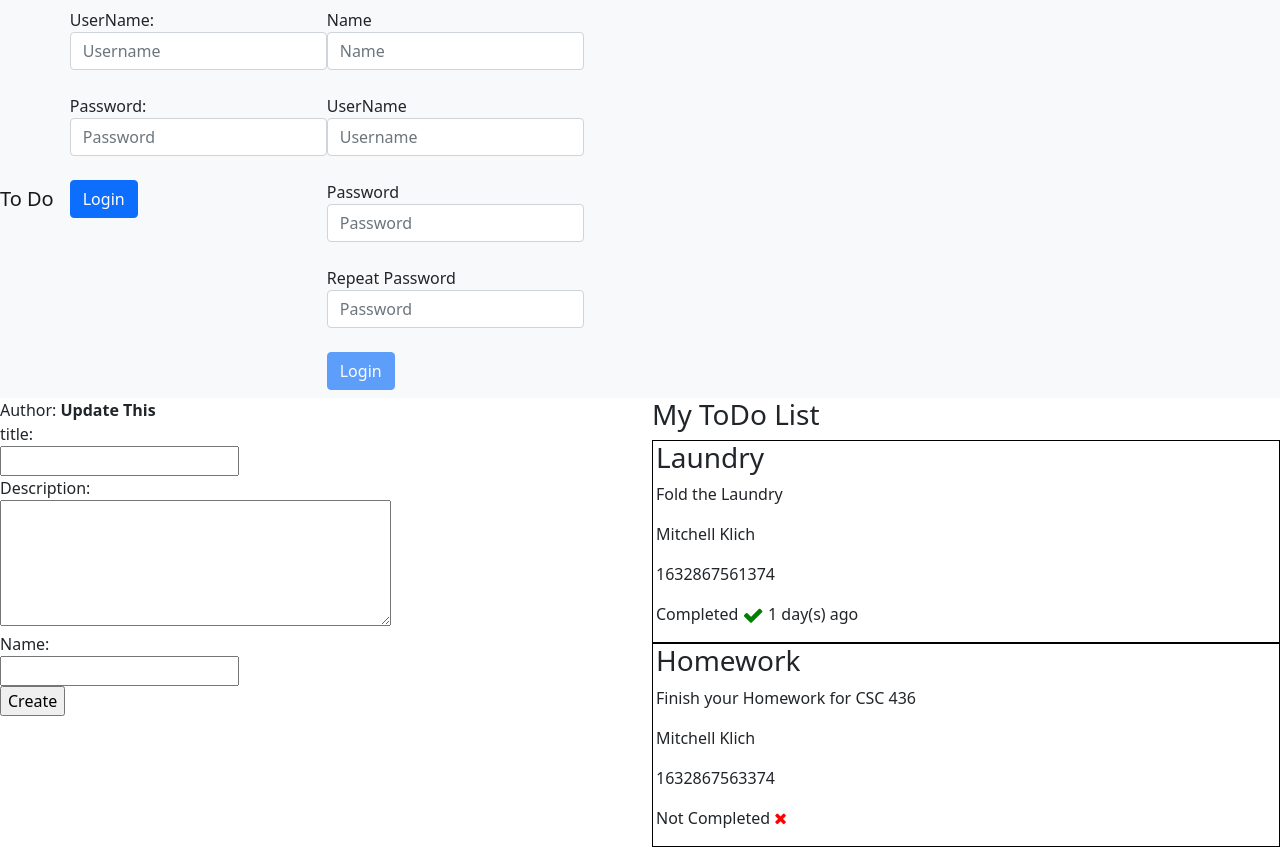
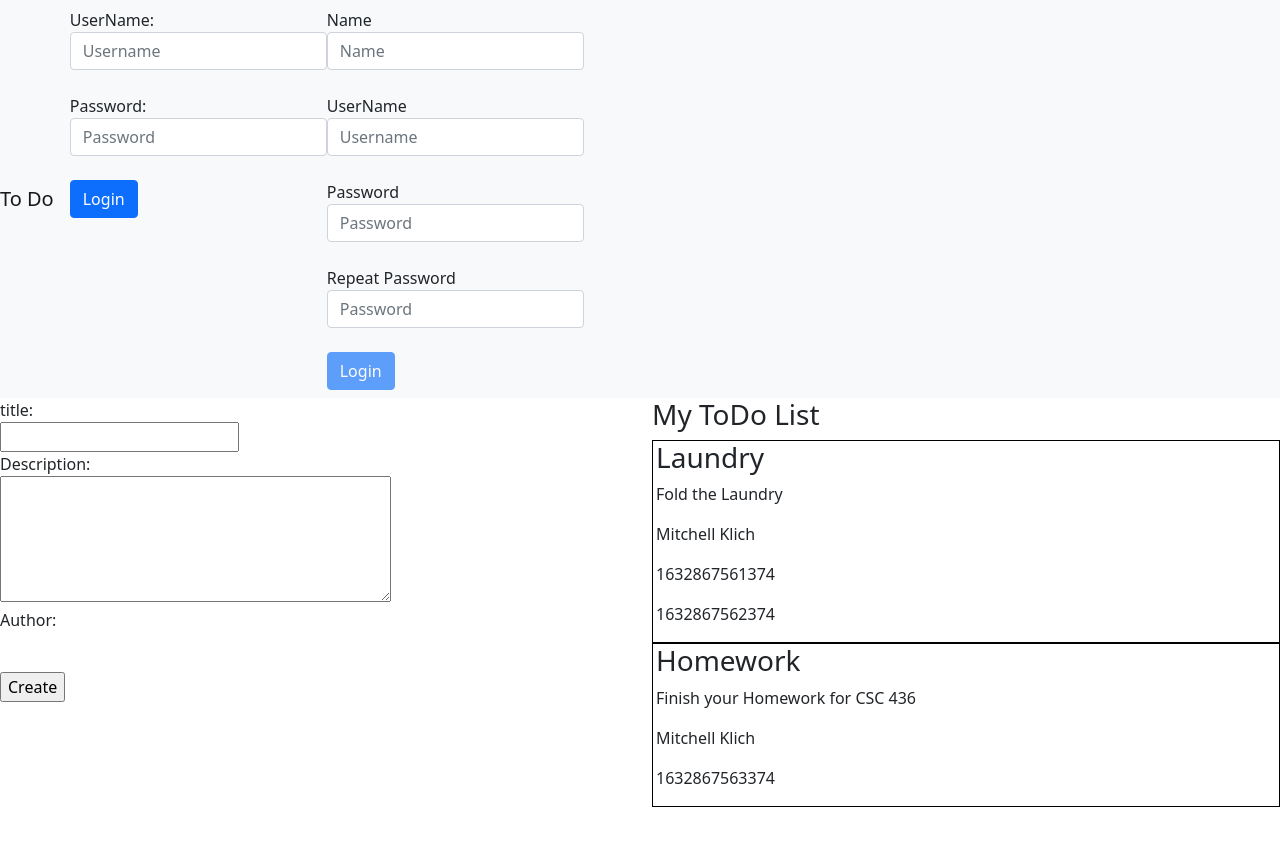
Before and after one commit to mklic17/Todo-List-React, a React (Create React App) app: page / in a window 1280 px wide. After the commit the page ends 807 px from the top, so only its background shows below. Built offline with nearby package versions, Linux system fonts and the light colour scheme.

Commit message:
updated toDo functionality to use a reducer, next things to implement will be Update and Delete

```diff
--- a/src/App.js
+++ b/src/App.js
@@ -1,8 +1,8 @@
-import React, { useReducer } from 'react'
+import React, { useState, useReducer } from 'react'
 import Navbar from './fragments/navbar'
-import List from './todo/List'
-import CreateListEntry from './todo/CreateListEntry'
-import Reducer from './Reducer'
+import ToDoList from './todo/ToDoList'
+import CreateToDoEntry from './todo/CreateToDoEntry'
+import appReducer from './Reducer'
 
 function App() {
   const toDoListItems = [
@@ -11,32 +11,29 @@ function App() {
       description: "Fold the Laundry",
       createdBy: "Mitchell Klich",
       createdDate: 1632867561374,
-      complete: true,
-      dateCompleted: 1632867562374
+      completedDate: 1632867562374
     },
     {
       title: "Homework",
       description: "Finish your Homework for CSC 436",
       createdBy: "Mitchell Klich",
       createdDate: 1632867563374,
-      complete: false,
-      dateCompleted: 0
+      completedDate: null
     }
   ]
 
-  const [state, dispatch] = useReducer(Reducer, {user: ''});
-  const { user } = state; // Define the starting state
-
+  const [state, dispatch] = useReducer(appReducer, {user: '', toDo: toDoListItems});
+  const { user, toDo } = state; // Define the starting state
 
   return (
     <div>
-      <Navbar user={user} dispatchUser={dispatch}/>
+      <Navbar user={ user } dispatchUser={ dispatch }/>
       <div class="row">
            <div class="col-md-6">
-            <CreateListEntry user="Update This"/>
+            <CreateToDoEntry user={ user } dispatchPosts={ dispatch }/>
           </div>
           <div class="col-md-6">
-            <List listEntrys={toDoListItems} />
+            <ToDoList posts={ toDo } />
           </div>
 
       </div>
--- a/src/Reducer.js
+++ b/src/Reducer.js
@@ -1,6 +1,7 @@
 export default function appReducer(state, action) {
     return {
-        user: userReducer(state.user, action)
+        user: userReducer(state.user, action),
+        toDo: toDoReducer(state.toDo, action)
     }
 }
 
@@ -18,3 +19,22 @@ function userReducer(state, action) {
     }
 
 }
+
+function toDoReducer(state, action) {
+    switch (action.type) {
+        case 'CREATE_TODO':
+            const newToDo = {
+                title: action.title,
+                description: action.description,
+                createdBy: action.createdBy,
+                createdDate: action.createdDate,
+                completedDate: action.completedDate
+            }
+            return [newToDo, ...state];
+        case 'TOGGLE_TODO':
+        case 'DELETE_TODO':
+
+        default:
+            return state;
+    }
+}
--- a/src/todo/CreateListEntry.js
+++ /dev/null
@@ -1,28 +0,0 @@
-import React from 'react'
-
-export default function CreateListEntry ({user}) {
-     return (
-          <form onSubmit={e => e.preventDefault()}>
-
-             <div>Author: <b>{user}</b></div>
-
-             <div>
-                <label htmlFor="create-title">title:</label>
-                 <br/>
-                 <input type="text" name="create-title" id="create-title"/>
-                 <br/>
-                 <label htmlFor="create-description">Description:</label>
-                 <br/>
-                 <textArea type="text" name="create-description" id="create-description" cols="40" rows="5"/>
-                 <br/>
-                 <label htmlFor="create-by">Name:</label>
-                 <br/>
-                 <input type="text" name="create-by" id="create-by"/> {/* will eventually become dynamic */}
-                 <br/>
-
-             </div>
-
-             <input type="submit" value="Create" />
-         </form>
-          )
- }
--- /dev/null
+++ b/src/todo/CreateToDoEntry.js
@@ -0,0 +1,30 @@
+import React, {useState} from 'react'
+
+export default function CreateListEntry ({user, dispatchPosts}) {
+
+    const [formData, setFormData] = useState({
+        title: '',
+        description: '',
+        createdBy: user,
+        createdDate: '',
+        completedDate: null
+    });
+
+     return (
+          <form onSubmit={evt => { evt.preventDefault(); dispatchPosts({type: 'CREATE_TODO', title: formData.title, description: formData.description, createdBy: user, createdDate: Date.now(), completedDate: null});}}>
+             <div>
+                <label htmlFor="create-title">title:</label>
+                 <br/>
+                 <input type="text" value={formData.title} onChange={evt => setFormData({...formData, title: evt.target.value})} name="create-title" id="create-title"/>
+                 <br/>
+                 <label htmlFor="create-description">Description:</label>
+                 <br/>
+                 <textarea type="text" value={formData.description} onChange={evt => setFormData({...formData, description: evt.target.value})} name="create-description" id="create-description" cols="40" rows="5"/>
+                 <br/>
+                 <p>Author: <b>{user}</b></p>
+                 <br/>
+             </div>
+             <input type="submit" value="Create" />
+         </form>
+          )
+ }
--- a/src/todo/List.js
+++ /dev/null
@@ -1,11 +0,0 @@
-import React from 'react'
-import ListEntry from './ListEntry'
-
-export default function List({listEntrys = []}) {
-    return (
-        <div>
-            <h3>My ToDo List</h3>
-            {listEntrys.map((p, i) => <ListEntry {...p} title={p.title} description={p.description} complete={p.complete} dateCompleted={p.dateCompleted} key={'ToDo-' + i} />)}
-        </div>
-    )
-}
--- a/src/todo/ListEntry.js
+++ /dev/null
@@ -1,31 +0,0 @@
-import React from 'react'
-import './todo.css'
-import 'font-awesome/css/font-awesome.css'
-
-
-
-export default function ListEntry({title, description, createdBy, createdDate, complete, dateCompleted}) {
-    if(complete === true) {
-        let dateToComplete = (dateCompleted - createdDate)/(1000);
-        return (
-            <div id="listStyling">
-                <h3>{ title }</h3>
-                <p>{ description }</p>
-                <p>{ createdBy }</p>
-                <p>{ createdDate }</p>
-                <p>Completed <i class="fa fa-check fa-lg" id="greenFont"></i> { dateToComplete } day(s) ago </p>
-            </div>
-        )
-    } else {
-        return (
-            <div id="listStyling">
-                <h3>{ title }</h3>
-                <p>{ description }</p>
-                <p>{createdBy}</p>
-                <p>{createdDate}</p>
-                <p>Not Completed <i class="fa fa-times" id="redFont"></i></p>
-            </div>
-        )
-    }
-
-}
--- /dev/null
+++ b/src/todo/ToDoEntry.js
@@ -0,0 +1,32 @@
+import React from 'react'
+import './todo.css'
+import 'font-awesome/css/font-awesome.css'
+
+
+
+export default function ToDoEntry({title, description, createdBy, createdDate, completedDate}) {
+    // if(completedDate) {
+    //     let dateToComplete = (completedDate - createdDate)/(1000);
+    //     return (
+    //         <div id="listStyling">
+    //             <h3>{ title }</h3>
+    //             <p>{ description }</p>
+    //             <p>{ createdBy }</p>
+    //             <p>{ createdDate }</p>
+    //             <p>Completed <i class="fa fa-check fa-lg" id="greenFont"></i> { dateToComplete } day(s) ago </p>
+    //         </div>
+    //     )
+    // } else {
+        return (
+            <div id="listStyling">
+                <h3>{ title }</h3>
+                <p>{ description }</p>
+                <p>{ createdBy }</p>
+                <p>{ createdDate }</p>
+                <p>{ completedDate }</p>
+                {/* <p>Not Completed <i class="fa fa-times" id="redFont"></i></p> */}
+            </div>
+        )
+    // }
+
+}
--- /dev/null
+++ b/src/todo/ToDoList.js
@@ -0,0 +1,17 @@
+import React from 'react'
+import ToDoEntry from './ToDoEntry'
+
+export default function List({posts = []}) {
+    return (
+        <div>
+            <h3>My ToDo List</h3>
+            { posts.map((p, i) => <ToDoEntry {...p} title={p.title} description={p.description} createdBy={p.createdBy} createdDate={p.createdDate} dateCompleted={p.dateCompleted} key={'ToDo-' + i} />)}
+            {/* dateCompleted={p.dateCompleted} is null above */}
+        </div>
+    )
+}
+
+
+{/* <div>
+       {posts.map((p, i) => <Post {...p} title={p.title} author={p.author}  key={'post-' + i} />)}
+</div>  */}
```
